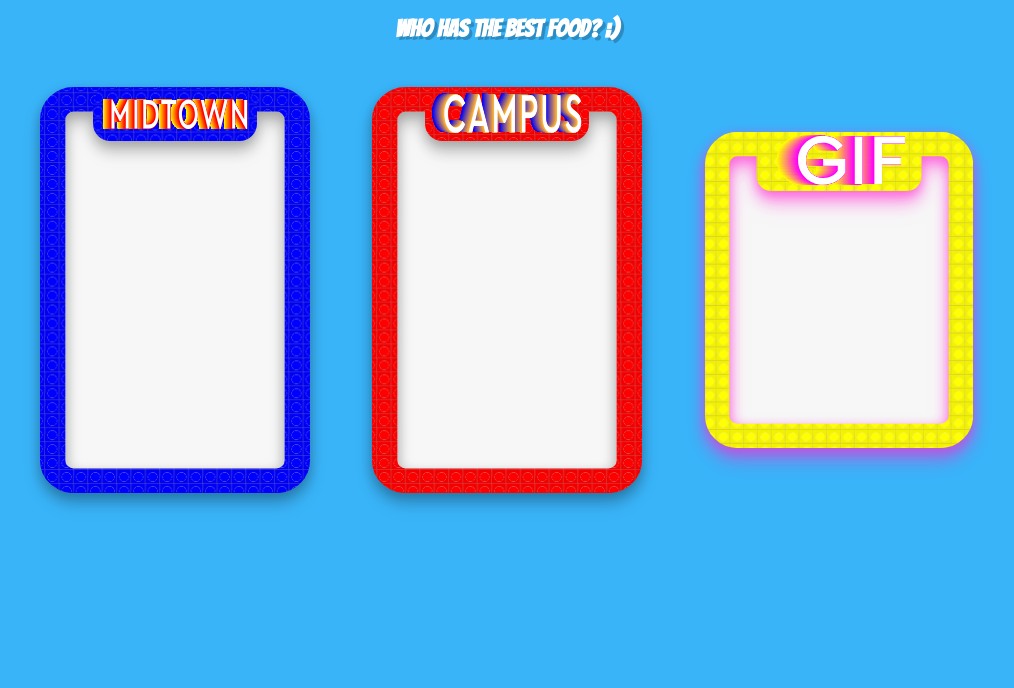
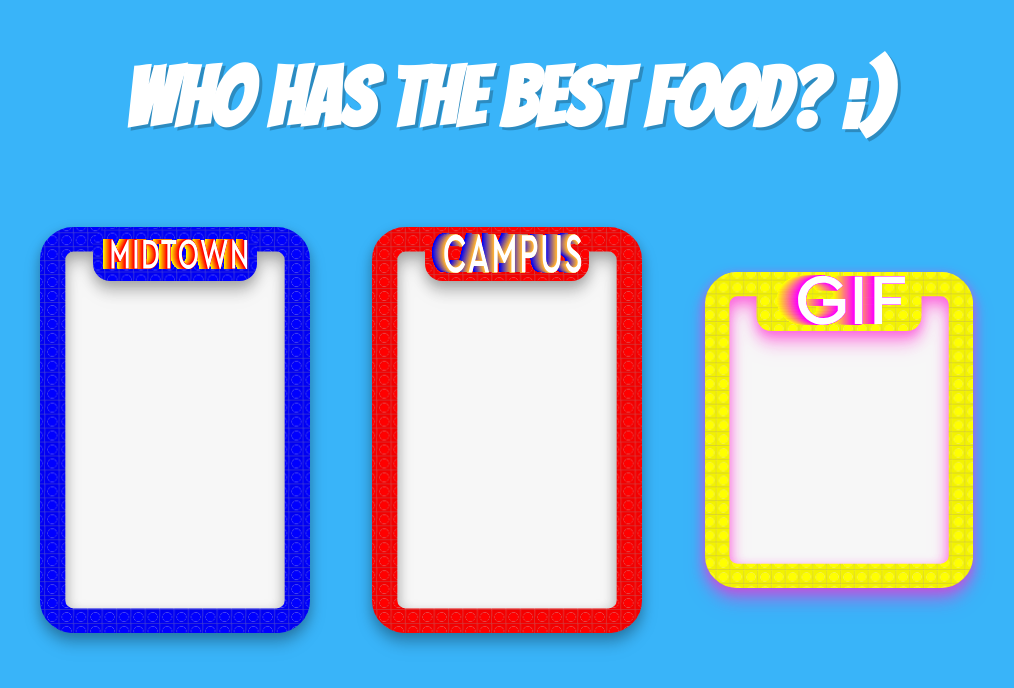
Before and after one commit to 22holm/lego-lunch, a plain HTML site: page index.html in a window 1280 px wide. Shown: the whole page, without its empty margins (133-1147 px from the left). Drawn offline with Linux system fonts and the light colour scheme; no server answers.

Commit message:
Fixed Christian's mistake lol

```diff
--- a/styles.css
+++ b/styles.css
@@ -13,7 +13,7 @@
 
    #heading {
       text-align: center;
-      font-size: cera pro(3rem + 3.6vw);
+      font-size: calc(3rem + 3.6vw);
       color: #ffffff;
       filter: drop-shadow(3px 3px rgba(0, 0, 0, 0.226));
    }
```
